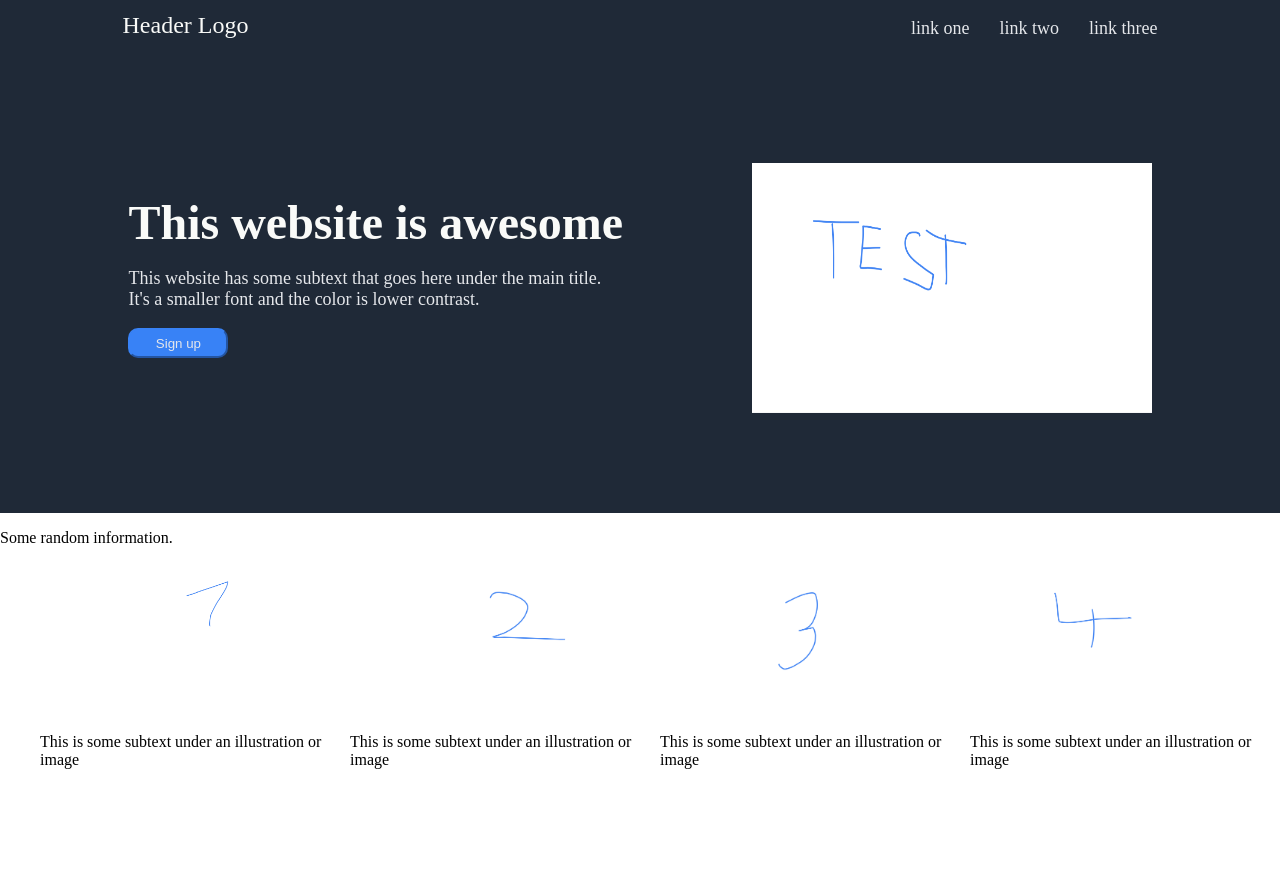
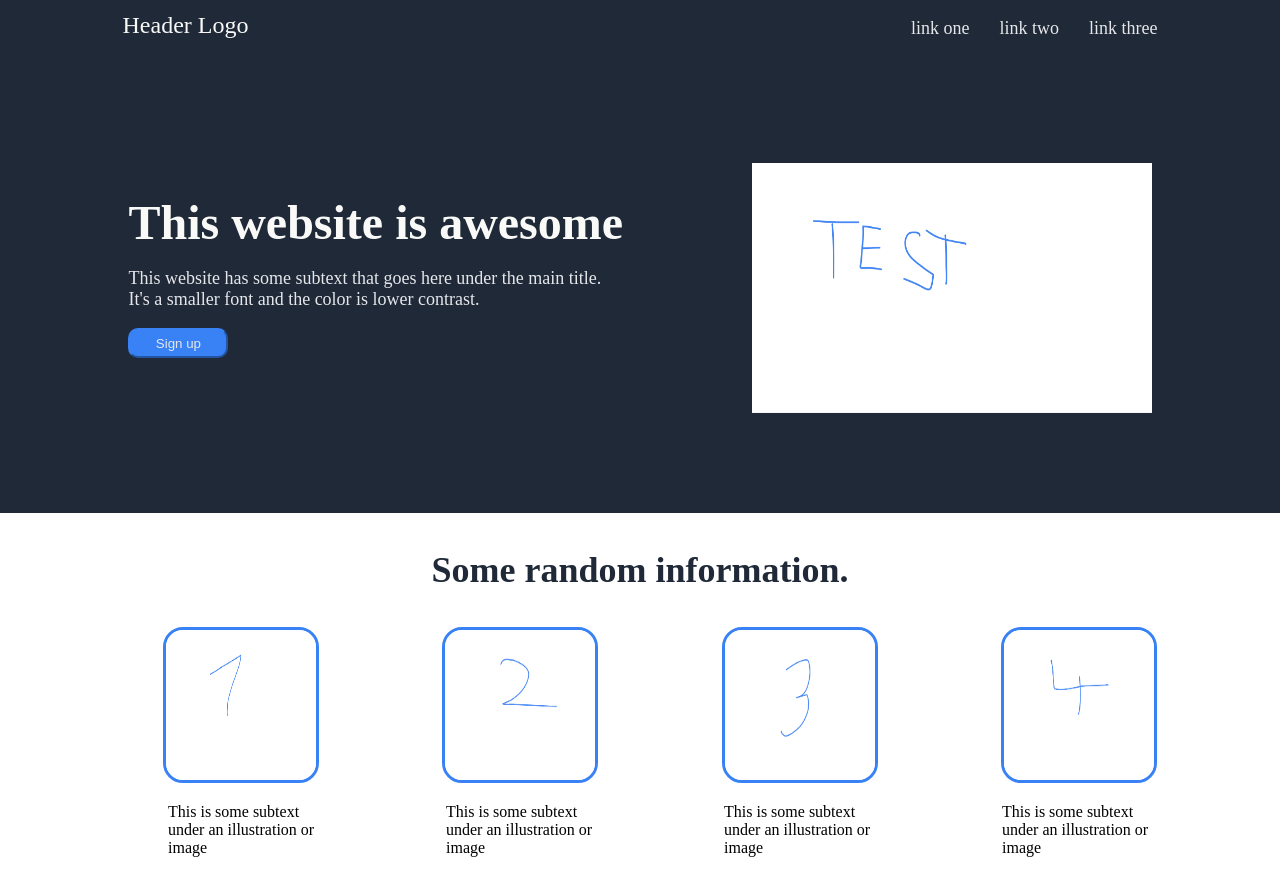
Before and after one commit to Katokrates/First-webpage, a plain HTML site: page index.html in a window 1280 px wide. Before the commit the page ends 800 px from the top, so only its background shows below. Drawn offline with Linux system fonts and the light colour scheme.

Commit message:
Finished the main info part

```diff
--- a/index.html
+++ b/index.html
@@ -41,10 +41,10 @@
                 <li><img id="img4" src="../First-webpage/img/4.png" alt="Fourth image."></li>
             </ul>
             <ul class="subtext">
-                <li>This is some subtext under an illustration or image</li>
-                <li>This is some subtext under an illustration or image</li>
-                <li>This is some subtext under an illustration or image</li>
-                <li>This is some subtext under an illustration or image</li>
+                <li id="sub1">This is some subtext under an illustration or image</li>
+                <li id="sub2">This is some subtext under an illustration or image</li>
+                <li id="sub3">This is some subtext under an illustration or image</li>
+                <li id="sub4">This is some subtext under an illustration or image</li>
             </ul>
         </div>
     </div>
--- a/styles.css
+++ b/styles.css
@@ -73,34 +73,47 @@ h1 {
 #sign-up {
     background-color: #3882F6;
     color: #E5E7EB;
-    border-color: #3882F6;
+    border-color: #3882f6;
     border-radius: 10px;
     height: 30px;
     width: 100px;
 }
 
 #img1 {
-    height: auto;
-    width: 200px;
-    border-color: #3882F6;
-
+    height: 150px;
+    width: 150px;
+    border: 3px solid #3882f6;
+    border-radius: 20px;
 }
 
 #img2 {
-    height: auto;
-    width: 200px;
+    height: 150px;
+    width: 150px;
+    border: 3px solid #3882f6;
+    border-radius: 20px;
 }
 
 #img3 {
-    height: auto;
-    width: 200px;
+    height: 150px;
+    width: 150px;
+    border: 3px solid #3882f6;
+    border-radius: 20px;
 }
 
 #img4 {
-    height: auto;
-    width: 200px;
+    height: 150px;
+    width: 150px;
+    border: 3px solid #3882f6;
+    border-radius: 20px;
 }
 
+#info {
+    font-size: 36px;
+    font-weight: bolder;
+    color: #1F2937;
+    display: flex;
+    justify-content: center;
+}
 
 .main-img {
     display: flex;
@@ -115,3 +128,23 @@ h1 {
     list-style: none;
     justify-content: space-evenly;
 }
+
+#sub1 {
+    height: auto;
+    width: 150px;
+}
+
+#sub2 {
+    height: auto;
+    width: 150px;
+}
+
+#sub3 {
+    height: auto;
+    width: 150px;
+}
+
+#sub4 {
+    height: auto;
+    width: 150px;
+}
```
